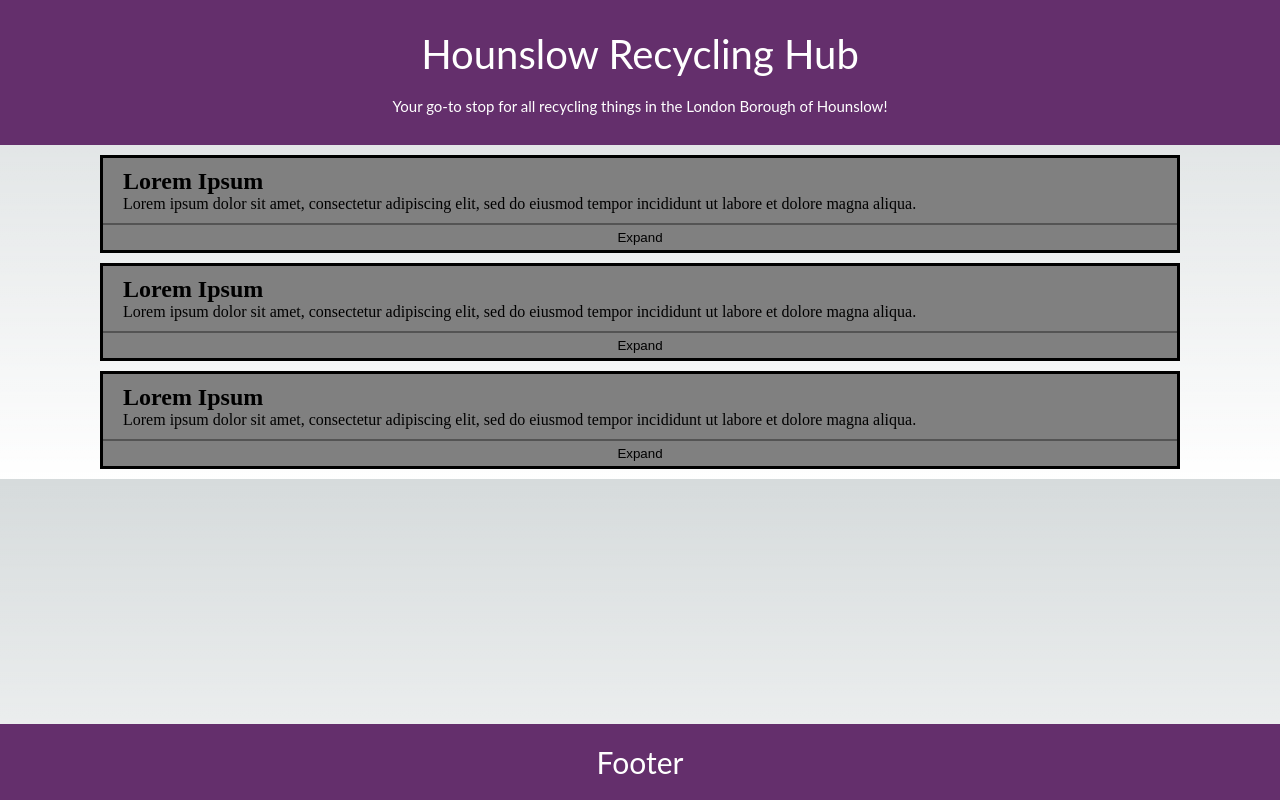
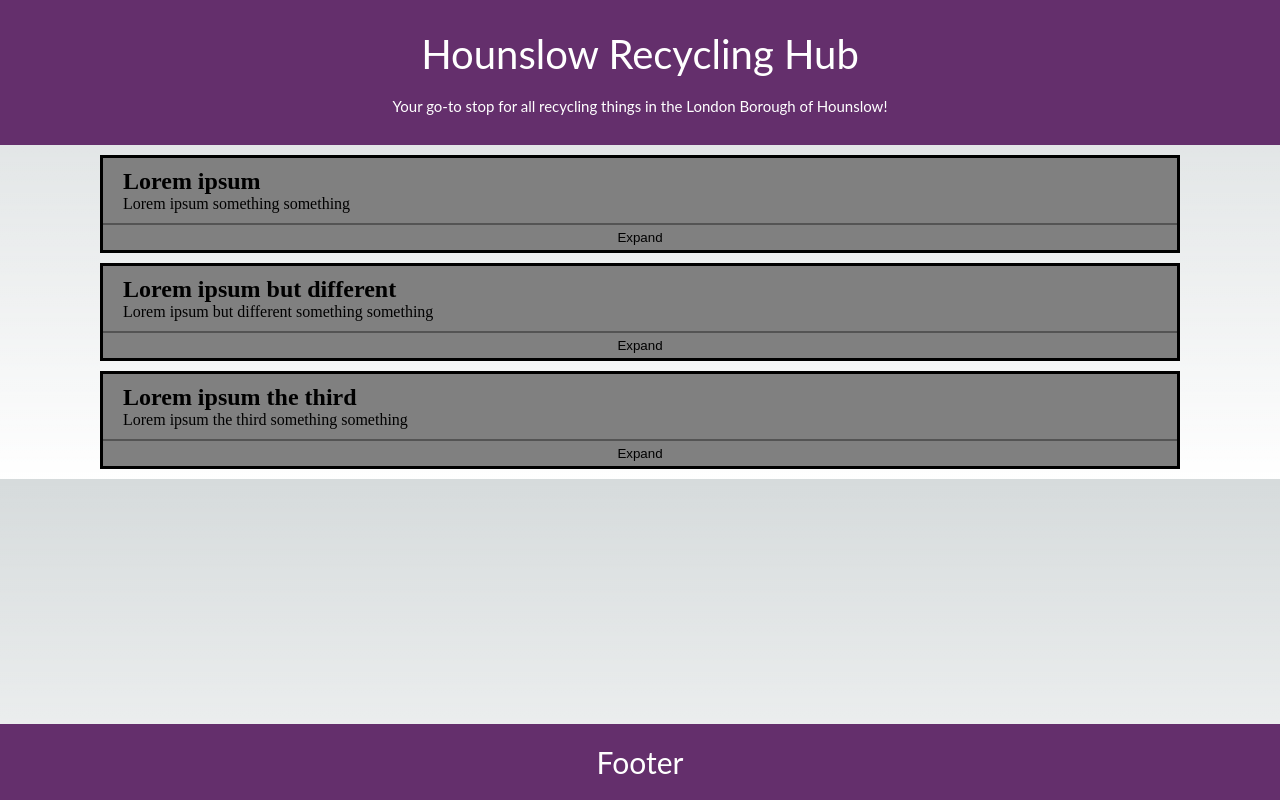
Before and after one commit to ajn2020/test, a Next.js app: page / in a window 1280 px wide. Built offline with nearby package versions, Linux system fonts and the light colour scheme.

Commit message:
Parameterise RecyclingServiceAccordion

```diff
--- a/components/RecyclingServiceAccordion.tsx
+++ b/components/RecyclingServiceAccordion.tsx
@@ -1,6 +1,12 @@
 import { useState } from 'react'
 
-export default function RecyclingServiceAccordion() {
+type RecyclingServiceProps = {
+    title: string;
+    description: string;
+    content: string;
+}
+
+export default function RecyclingServiceAccordion(props: RecyclingServiceProps) {
     const [isOpen, setOpen] = useState(false);
 
     const handleClick = () => {
@@ -11,14 +17,14 @@ export default function RecyclingServiceAccordion() {
         <div className="accordion-wrapper">
             <div className="accordion">
                 <div className="accordion-title">
-                    <h2>Lorem Ipsum</h2>
+                    <h2>{props.title}</h2>
                 </div>
                 <div className="accordion-description">
-                    <p>Lorem ipsum dolor sit amet, consectetur adipiscing elit, sed do eiusmod tempor incididunt ut labore et dolore magna aliqua.</p>
+                    <p>{props.description}</p>
                 </div>
                 <div className={isOpen? "accordion-content-displayed" : "accordion-content-hidden"}>
                     <br />
-                    <p>Lorem ipsum dolor sit amet, consectetur adipiscing elit, sed do eiusmod tempor incididunt ut labore et dolore magna aliqua. Ut enim ad minim veniam, quis nostrud exercitation ullamco laboris nisi ut aliquip ex ea commodo consequat. Duis aute irure dolor in reprehenderit in voluptate velit esse cillum dolore eu fugiat nulla pariatur. Excepteur sint occaecat cupidatat non proident, sunt in culpa qui officia deserunt mollit anim id est laborum.</p>
+                    <p>{props.content}</p>
                 </div>
             </div>
             <button className="accordion-button" type="button" onClick={handleClick}>{isOpen? "Collapse" : "Expand"}</button>
--- a/pages/index.tsx
+++ b/pages/index.tsx
@@ -12,9 +12,21 @@ export default function Home() {
         <link rel="icon" href="/favicon.ico" />
       </Head>
       <main>
-        <RecyclingServiceAccordion />
-        <RecyclingServiceAccordion />
-        <RecyclingServiceAccordion />
+        <RecyclingServiceAccordion
+          title="Lorem ipsum"
+          description="Lorem ipsum something something"
+          content="Lorem ipsum x 100"
+        />
+        <RecyclingServiceAccordion
+          title="Lorem ipsum but different"
+          description="Lorem ipsum but different something something"
+          content="Lorem ipsum but different x 100"
+        />
+        <RecyclingServiceAccordion
+          title="Lorem ipsum the third"
+          description="Lorem ipsum the third something something"
+          content="Lorem ipsum the third x 100"
+        />
       </main>
     </>
   )
```
